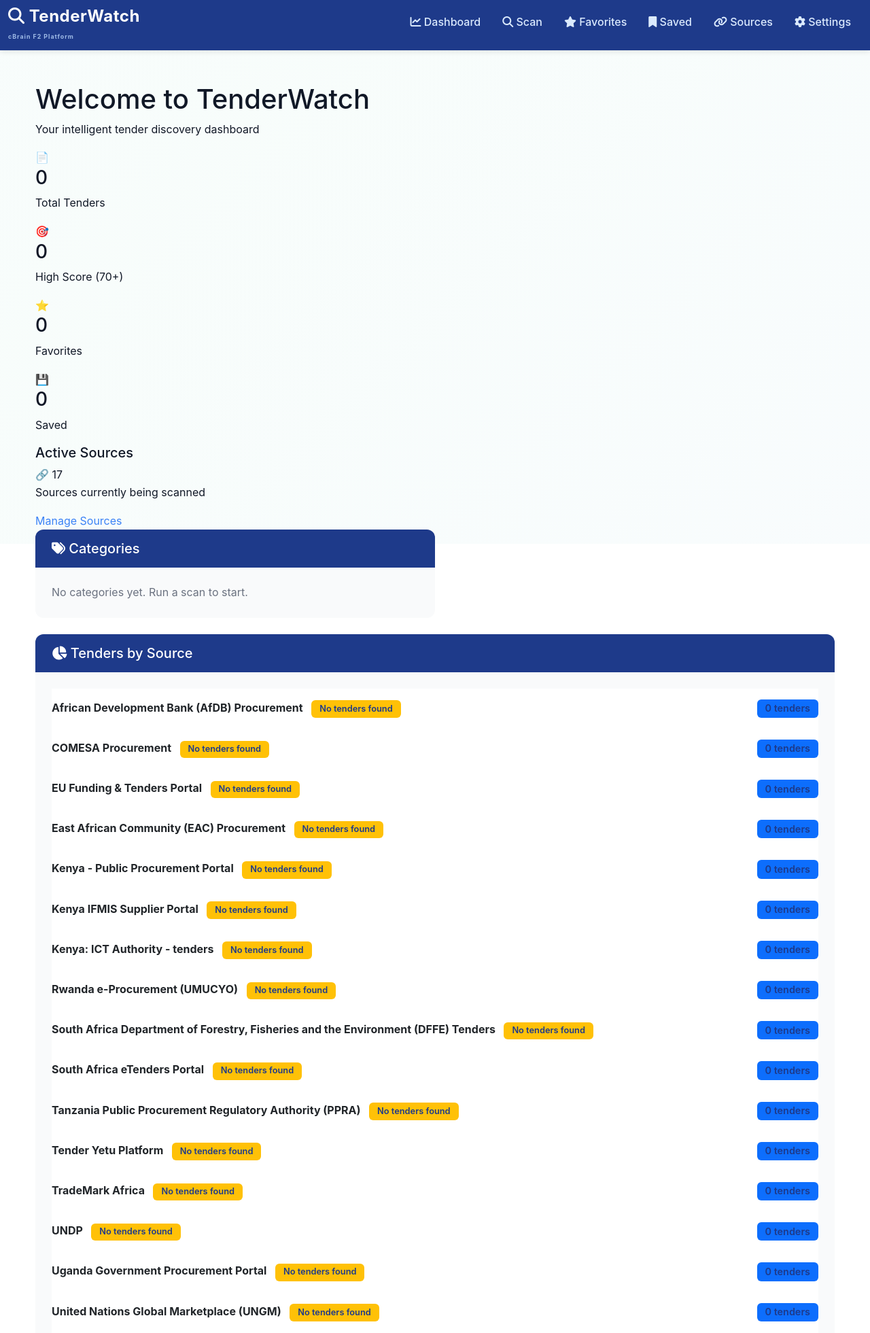
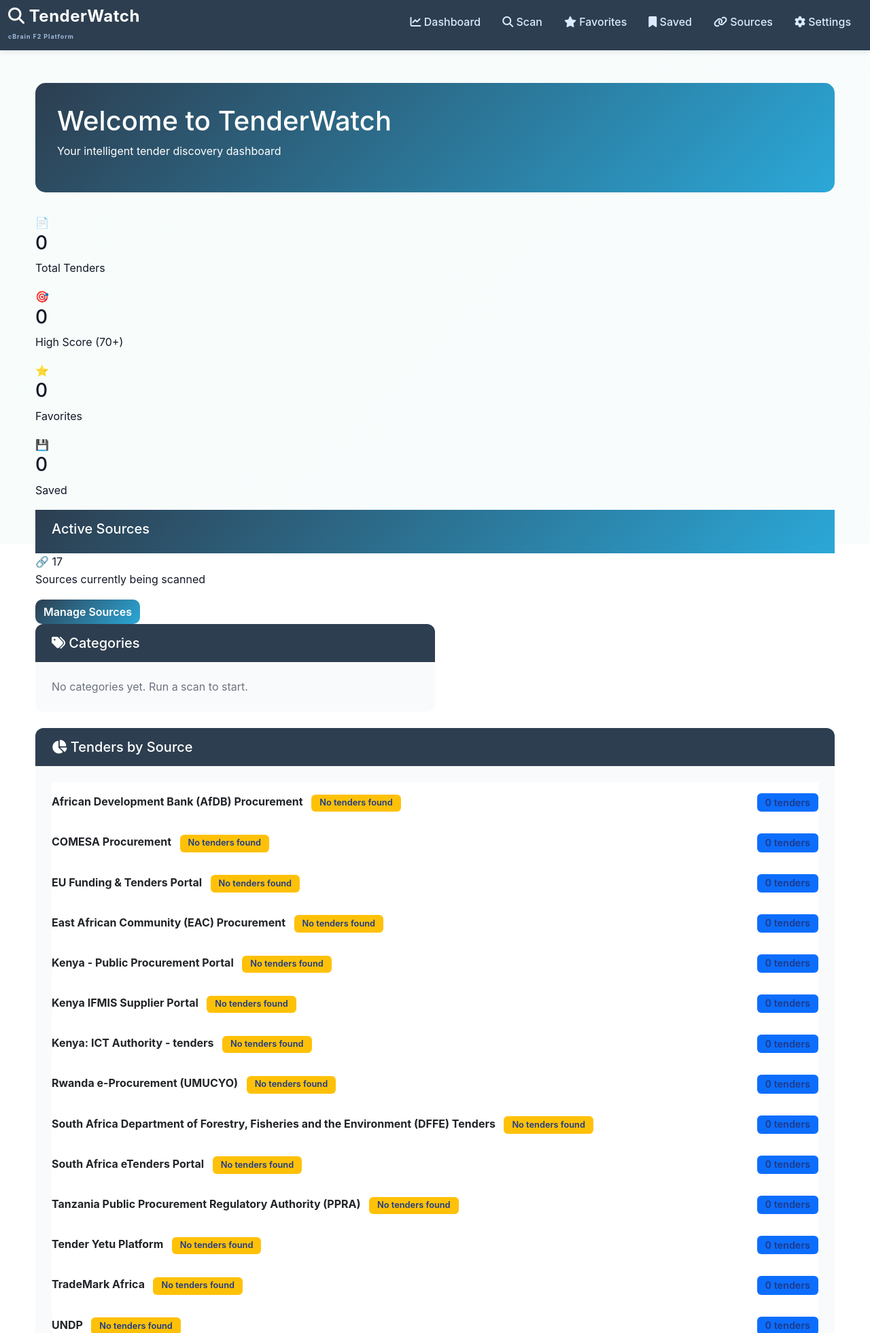
Before and after one commit to bryanmunene/cbrain-tenderwatch, a Flask app: page / in a window 1280 px wide. Shown: the top 1961 px of the page at 68% size. Run offline with Flask 3, Linux system fonts and the light colour scheme; data comes from the database, SQL or seed files in the repository; data that the repository does not hold is empty.

Commit message:
Update theme to navy and cyan color scheme from cBrain/Kilele branding

```diff
--- a/tenderwatch_app/app/templates/base.html
+++ b/tenderwatch_app/app/templates/base.html
@@ -25,8 +25,8 @@
     <link href="https://cdnjs.cloudflare.com/ajax/libs/font-awesome/6.4.0/css/all.min.css" rel="stylesheet">
     <style>
         :root {
-            --primary: #1e3a8a;
-            --accent: #3b82f6;
+            --primary: #2d3e50;
+            --accent: #2ba8d8;
             --bg-dark: #ffffff;
             --bg-card: #f9fafb;
             --bg-hover: #f3f4f6;
@@ -188,7 +188,7 @@
         }
 
         .tender-card:hover {
-            border-color: #667eea;
+            border-color: #2ba8d8;
             box-shadow: 0 10px 20px rgba(102, 126, 234, 0.15);
             transform: translateY(-4px);
         }
--- a/tenderwatch_app/app/templates/dashboard.html
+++ b/tenderwatch_app/app/templates/dashboard.html
@@ -5,7 +5,7 @@
 {% block content %}
 
 <!-- Hero Header -->
-<div style=\"background: linear-gradient(135deg, #667eea 0%, #764ba2 100%); padding: 2rem; border-radius: 15px; margin-bottom: 2rem; color: white;\">
+<div style="background: linear-gradient(135deg, #2d3e50 0%, #2ba8d8 100%); padding: 2rem; border-radius: 15px; margin-bottom: 2rem; color: white;">
     <h1 style=\"margin: 0; font-weight: 700;\"><i class=\"fas fa-chart-line\"></i> Welcome to TenderWatch</h1>
     <p style=\"margin: 0.5rem 0 0 0; opacity: 0.9; font-size: 1.1rem;\">Your intelligent tender discovery dashboard</p>
 </div>
@@ -54,7 +54,7 @@
     <div class=\"col-md-6\">
         <!-- Active Sources -->
         <div class=\"card border-0 shadow-sm\" style=\"border-radius: 15px;\">
-            <div class=\"card-header\" style=\"background: linear-gradient(135deg, #667eea 0%, #764ba2 100%);\">
+            <div class="card-header" style="background: linear-gradient(135deg, #2d3e50 0%, #2ba8d8 100%);">
                 <h5 class=\"card-title mb-0\" style=\"color: white;\">
                     <i class=\"fas fa-link\"></i> Active Sources
                 </h5>
@@ -62,7 +62,7 @@
             <div class=\"card-body\">
                 <div style=\"font-size: 2.5rem; margin-bottom: 0.5rem;\">🔗 {{ active_sources }}</div>
                 <p class=\"text-muted mb-3\">Sources currently being scanned</p>
-                <a href=\"{{ url_for('main.sources') }}\" class=\"btn btn-primary\" style=\"border-radius: 10px; background: linear-gradient(135deg, #667eea 0%, #764ba2 100%); border: none;\">
+                <a href="{{ url_for('main.sources') }}" class="btn btn-primary" style="border-radius: 10px; background: linear-gradient(135deg, #2d3e50 0%, #2ba8d8 100%); border: none;">
                     <i class=\"fas fa-cog\"></i> Manage Sources
                 </a>
             </div>
--- a/tenderwatch_app/app/templates/tender_detail.html
+++ b/tenderwatch_app/app/templates/tender_detail.html
@@ -15,7 +15,7 @@
         <!-- Tender Title & Main Info -->
         <div class="card shadow-sm mb-4" style="border-radius: 15px; overflow: hidden;">
             <!-- Header with gradient -->
-            <div style="background: linear-gradient(135deg, #667eea 0%, #764ba2 100%); padding: 2rem;">
+            <div style="background: linear-gradient(135deg, #2d3e50 0%, #2ba8d8 100%); padding: 2rem;">
                 <div class="d-flex justify-content-between align-items-start">
                     <div class="flex-grow-1">
                         {% if tender.title_translated and tender.title_translated != tender.title %}
@@ -94,7 +94,7 @@
                     </h5>
                     <div class=\"d-flex flex-wrap gap-2\">
                         {% for keyword in tender.keywords_matched.split(', ') %}
-                        <span class=\"badge\" style=\"background: linear-gradient(135deg, #667eea 0%, #764ba2 100%); padding: 0.5rem 1rem; font-size: 0.9rem; border-radius: 20px;\">
+                        <span class="badge" style="background: linear-gradient(135deg, #2d3e50 0%, #2ba8d8 100%); padding: 0.5rem 1rem; font-size: 0.9rem; border-radius: 20px;">
                             {{ keyword }}
                         </span>
                         {% endfor %}
@@ -104,7 +104,7 @@
 
                 <!-- Action Button -->
                 <div class=\"d-grid gap-2\">
-                    <a href=\"{{ tender.link }}\" target=\"_blank\" class=\"btn btn-primary btn-lg\" style=\"border-radius: 12px; background: linear-gradient(135deg, #667eea 0%, #764ba2 100%); border: none;\">
+                    <a href="{{ tender.link }}" target="_blank" class="btn btn-primary btn-lg" style="border-radius: 12px; background: linear-gradient(135deg, #2d3e50 0%, #2ba8d8 100%); border: none;">
                         <i class=\"fas fa-external-link-alt\"></i> Open Full Tender Document
                     </a>
                 </div>
```
Also changed, not shown: tenderwatch_app/streamlit_app.py (+5 -5 lines).
